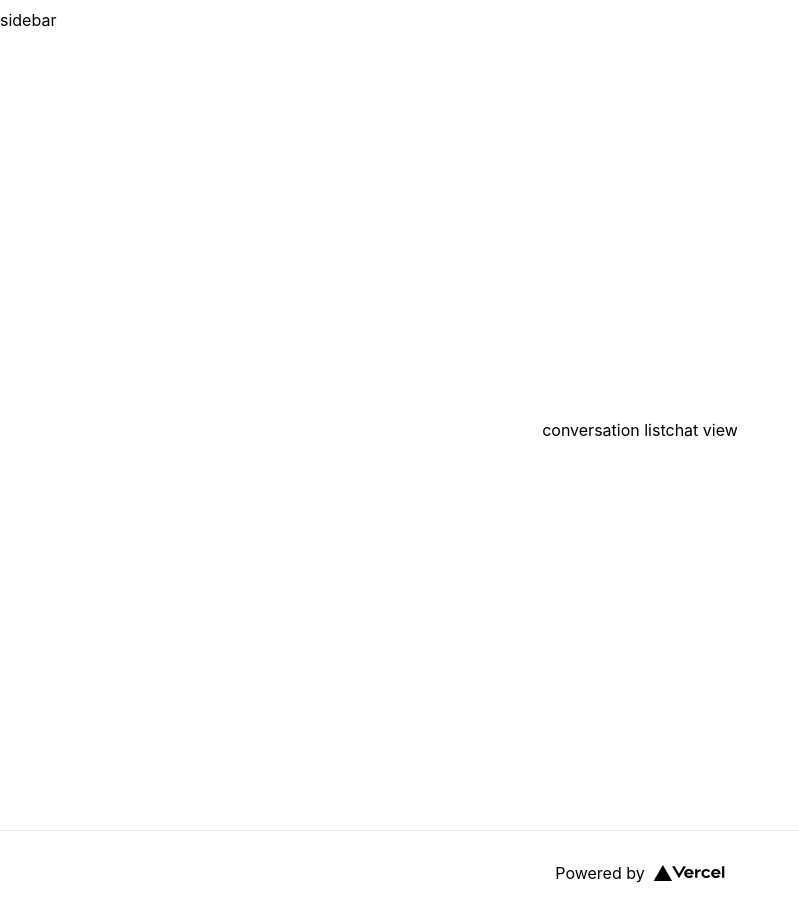
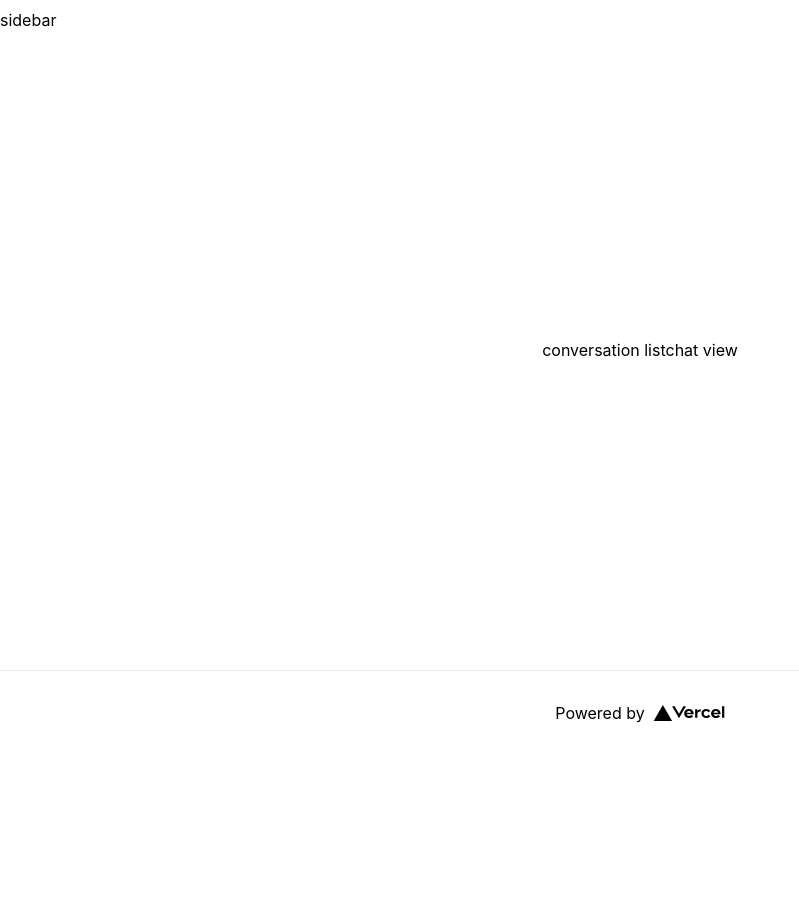
Before and after one commit to premnathsquash/discord-prem-web3, a Next.js app: page / in a window 1280 px wide. Shown: the whole page, without its empty margins (0-799 px from the left). After the commit the page ends 800 px from the top, so only its background shows below. Built offline with nearby package versions, Linux system fonts and the light colour scheme.

Commit message:
changes1

```diff
--- a/styles/Home.module.css
+++ b/styles/Home.module.css
@@ -3,9 +3,10 @@
 }
 
 .main {
-  min-height: 100vh;
+  min-height: 80vh;
+  overflow-y: scroll;
   padding: 4rem 0;
-  flex: 1;
+  flex: 25;
   display: flex;
   flex-direction: column;
   justify-content: center;
```
